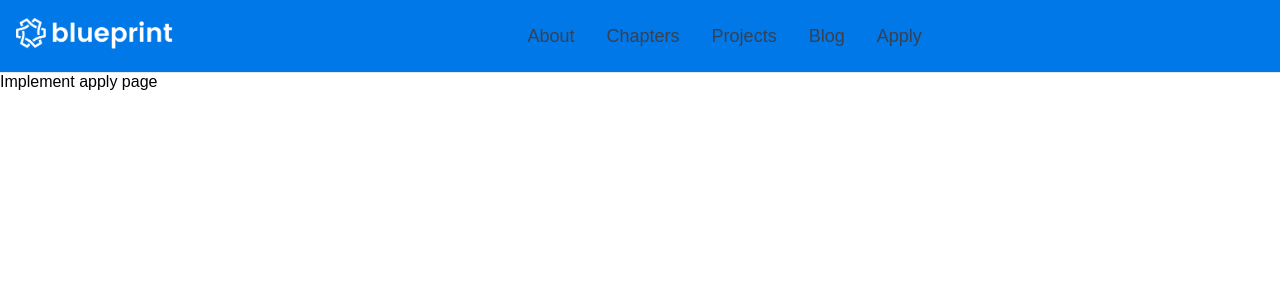
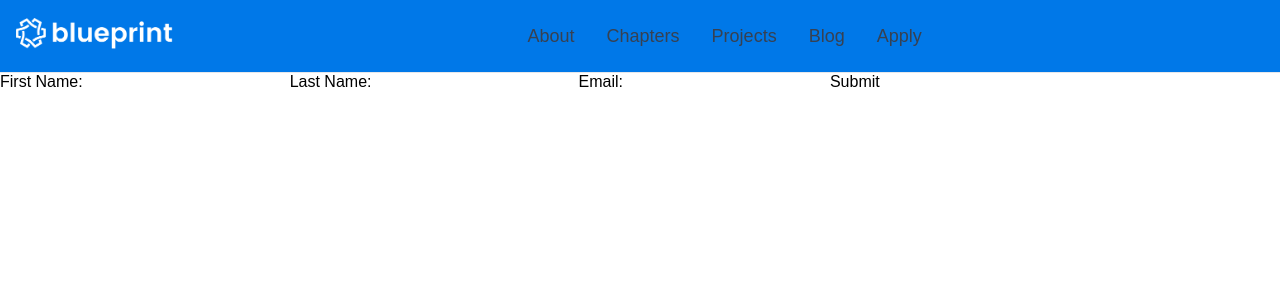
Before and after one commit to OwenTruong/blueprint_website, a React (Create React App) app: page /apply in a window 1280 px wide. Shown: the top 300 px of the page. Built offline with nearby package versions, Linux system fonts and the light colour scheme.

Commit message:
basic form information

```diff
--- a/src/components/Apply.jsx
+++ b/src/components/Apply.jsx
@@ -1,5 +1,27 @@
 function Apply() {
-  return <h1>Implement apply page</h1>;
+  function handleSubmit() {
+    console.log("SUBMITTED FORM!");
+  }
+
+  return (
+    <div>
+      <form onSubmit={handleSubmit}>
+        <label htmlFor="firstName">
+          First Name:
+          <input type="text" name="firstName" />
+        </label>
+        <label htmlFor="lastName">
+          Last Name:
+          <input type="text" name="lastName" />
+        </label>
+        <label htmlFor="email">
+          Email:
+          <input type="email" name="email" />
+        </label>
+        <input type="submit" value="Submit" />
+      </form>
+    </div>
+  );
 }
 
 export default Apply;
```
